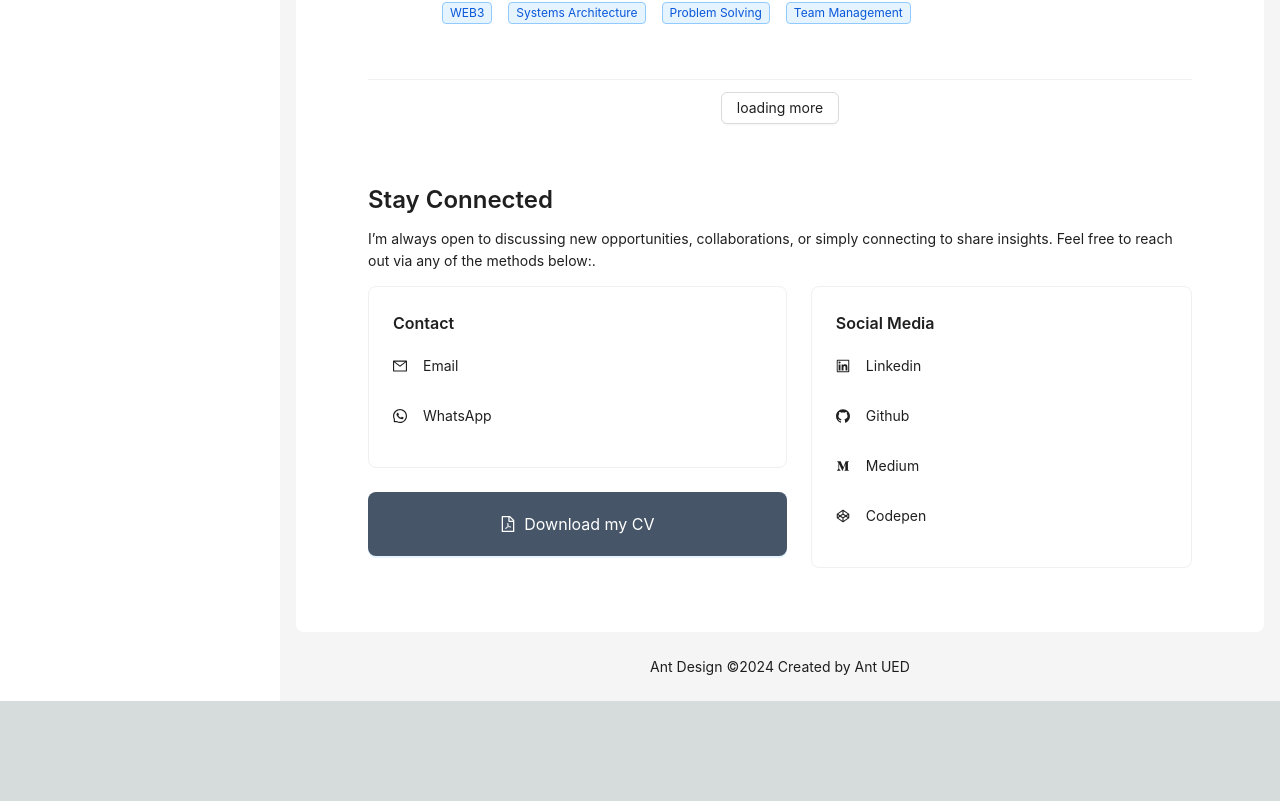
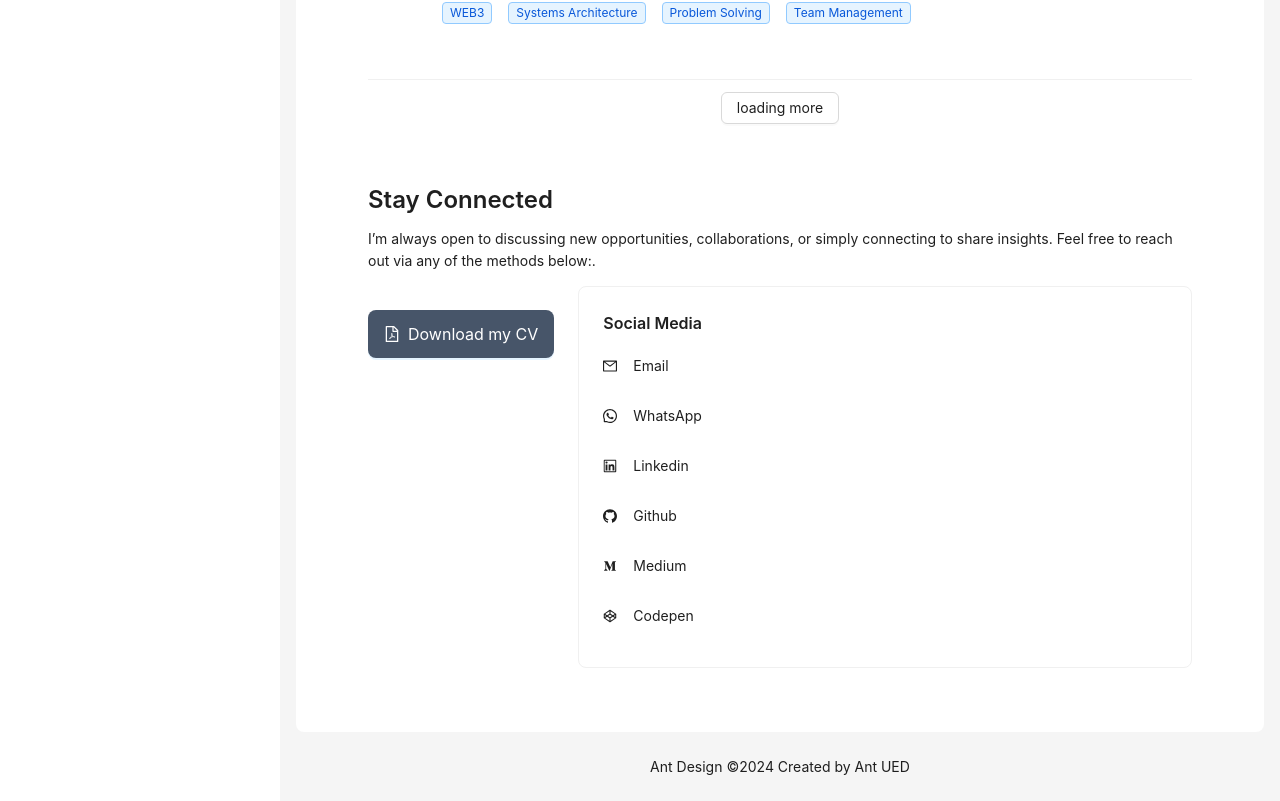
Before and after one commit to thamys/thamysg, a Next.js app: page / in a window 1280 px wide. Shown: the part 2274-3075 px from the top of the page. Before the commit the page ends 2975 px from the top, so only its background shows below. Built offline with nearby package versions, Linux system fonts and the light colour scheme.

Commit message:
fix: titles and badges

```diff
--- a/app/contact/index.tsx
+++ b/app/contact/index.tsx
@@ -1,18 +1,24 @@
 "use client";
-import {
-  Button,
-  Card,
-  Col,
-  Flex,
-  List,
-  Typography,
-} from "antd";
-import React from "react";
+import { Button, Card, Col, Flex, List, Typography } from "antd";
+import React, { useEffect } from "react";
 import { contacts, medias } from "./constants";
 import Link from "next/link";
 import { FilePdfOutlined } from "@ant-design/icons";
 
 const ContactMeComponent = () => {
+  useEffect(() => {
+    const script = document.createElement("script");
+    script.src = "https://platform.linkedin.com/badges/js/profile.js";
+    script.async = true;
+    script.defer = true;
+    script.type = "text/javascript";
+    document.body.appendChild(script);
+
+    return () => {
+      // Limpeza do script se o componente for desmontado
+      document.body.removeChild(script);
+    };
+  }, []);
   return (
     <Col span={24} id="services" className="px-12 mb-10">
       <Typography.Title level={3}>Stay Connected</Typography.Title>
@@ -23,36 +29,33 @@ const ContactMeComponent = () => {
       </Typography.Paragraph>
       <Flex gap={24}>
         <Flex vertical gap={24} className="grow">
-          <Card>
-            <Typography.Title level={5}>Contact</Typography.Title>
-            <List
-              itemLayout="horizontal"
-              dataSource={contacts}
-              renderItem={(item) => (
-                <Link href={item.link}>
-                  <List.Item>
-                    <List.Item.Meta avatar={<item.icon />} title={item.name} />
-                  </List.Item>
-                </Link>
-              )}
+          <div className="w-full max-w-lg">
+            <div
+              className="badge-base LI-profile-badge"
+              data-locale="en_US"
+              data-size="large"
+              data-theme="light"
+              data-type="HORIZONTAL"
+              data-vanity="thamyres-guedes-reis-correa"
+              data-version="v1"
             />
-          </Card>
+          </div>
           <Button
             href={"/cv.pdf"}
             target="_blank"
             type="primary"
             size="large"
-            className="w-full h-16 bg-slate-600 flex items-center justify-center"
+            className="w-full max-w-lg h-12 bg-slate-600 flex items-center justify-center"
           >
             <FilePdfOutlined />
             Download my CV
           </Button>
         </Flex>
-        <Card className="grow">
+        <Card className="w-full grow">
           <Typography.Title level={5}>Social Media</Typography.Title>
           <List
             itemLayout="horizontal"
-            dataSource={medias}
+            dataSource={[...contacts, ...medias]}
             renderItem={(item) => (
               <Link href={item.link}>
                 <List.Item>
--- a/app/layout.tsx
+++ b/app/layout.tsx
@@ -1,12 +1,15 @@
 import type { Metadata } from "next";
 import { Inter } from "next/font/google";
 import "./globals.css";
+import Head from "next/head";
+import { useEffect } from "react";
 
 const inter = Inter({ subsets: ["latin"] });
 
 export const metadata: Metadata = {
   title: "thamys.dev",
-  description: "Full-Stack Developer | Front-End Specialist | React - NodeJS - Web3.js",
+  description:
+    "Full-Stack Developer (FE Heavy) | Front-End Specialist | React - Next.JS - Tailwind - Ant Design",
 };
 
 export default function RootLayout({
```
